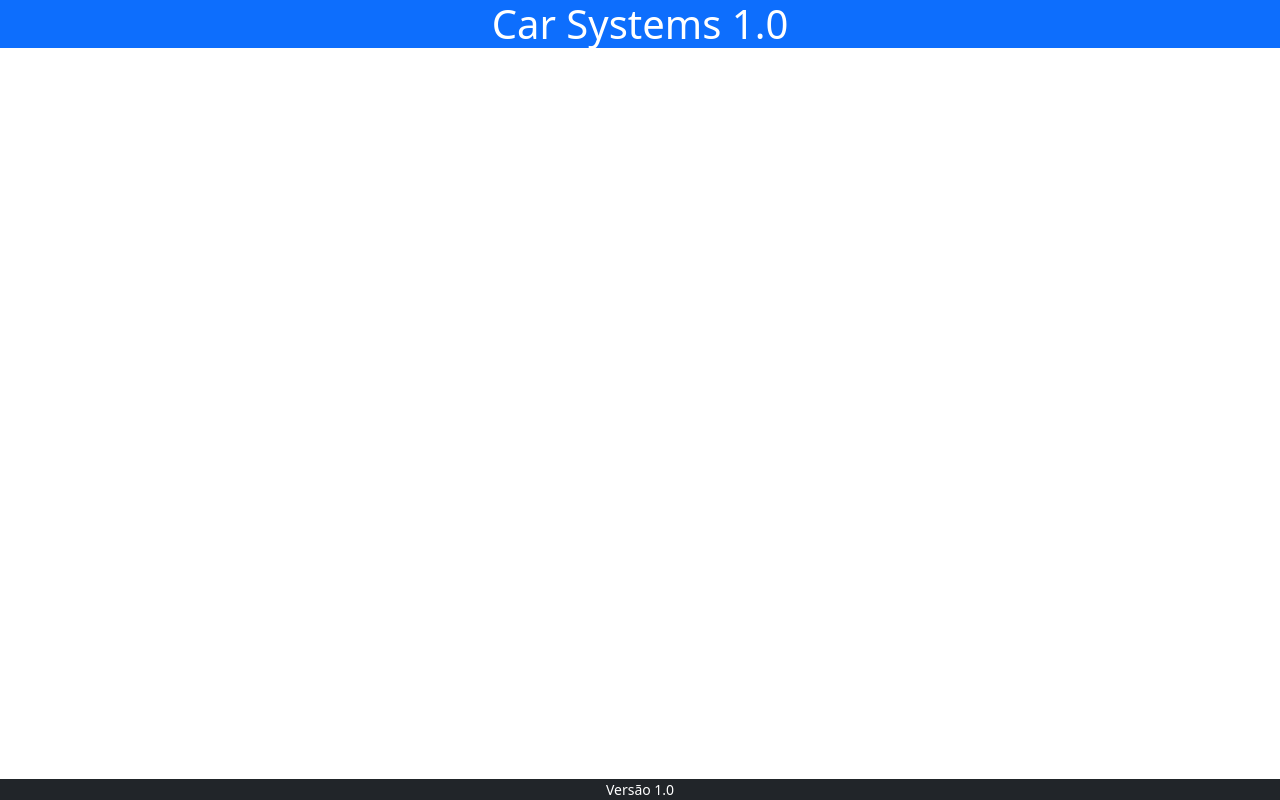
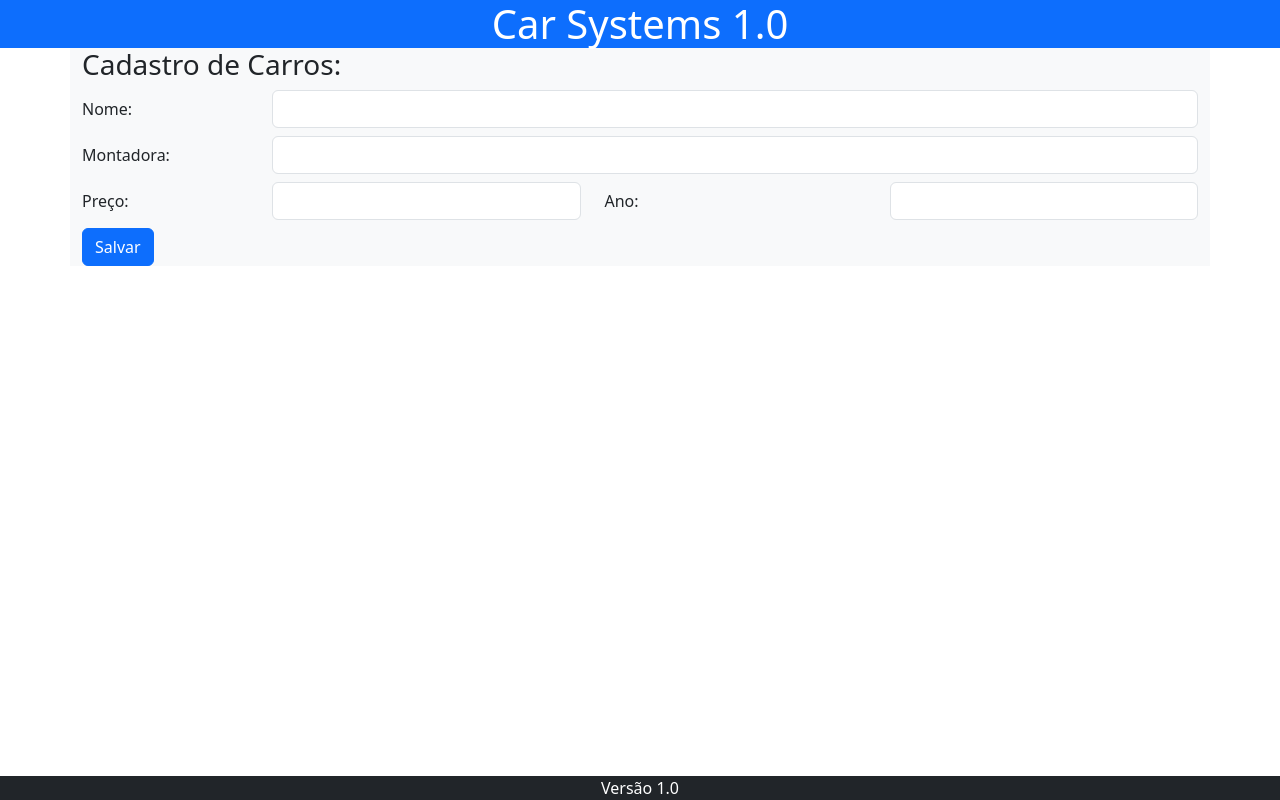
Before and after one commit to Ewwnder/BootCampDevJr-ProjectCars, an Angular app: page / in a window 1280 px wide. Built offline with nearby package versions, Linux system fonts and the light colour scheme.

Commit message:
closes #3 - Create Registration Table

```diff
--- a/src/app/app.component.html
+++ b/src/app/app.component.html
@@ -1,2 +1,3 @@
 <app-header></app-header>
+<app-car></app-car>
 <app-footer></app-footer>
--- a/src/app/app.module.ts
+++ b/src/app/app.module.ts
@@ -8,6 +8,7 @@ import { HeaderComponent } from './components/header/header.component';
 import { FooterComponent } from './components/footer/footer.component';
 import { CarComponent } from './components/car/car.component';
 import { CarsComponent } from './components/cars/cars.component';
+import { FormsModule } from '@angular/forms';
 
 @NgModule({
   declarations: [
@@ -20,7 +21,8 @@ import { CarsComponent } from './components/cars/cars.component';
   imports: [
     BrowserModule,
     AppRoutingModule,
-    NgbModule
+    NgbModule,
+    FormsModule
   ],
   providers: [],
   bootstrap: [AppComponent]
--- a/src/app/components/car/car.component.html
+++ b/src/app/components/car/car.component.html
@@ -1 +1,46 @@
-<p>car works!</p>
+<div class="container bg-light">
+    <h3>Cadastro de Carros:</h3>
+
+    <form #formCar = "ngForm">
+
+      <div class="row mb-2">
+        <div class="col-2">
+          <label for="name" class="col-form-label">Nome:</label>
+        </div>
+        <div class="col">
+          <input type="text" class="form-control" id="name" name="name" required>
+        </div>
+      </div>
+
+      <div class="row mb-2">
+        <div class="col-2">
+          <label for="automaker" class="col-form-label">Montadora:</label>
+        </div>
+        <div class="col">
+          <input type="text" class="form-control" id="automaker" name="automaker" required>
+        </div>
+      </div>
+
+      <div class="row mb-2">
+        <div class="col-2">
+          <label for="price" class="col-form-label">Preço:</label>
+        </div>
+        <div class="col">
+          <input type="text" class="form-control" id="price" name="price" required>
+        </div>
+
+        <div class="col-3">
+          <label for="year" class="col-form-label">Ano:</label>
+        </div>
+        <div class="col">
+          <input type="text" class="form-control" id="year" name="year" required>
+        </div>
+      </div>
+
+      <div class="row">
+        <div>
+          <button class="btn btn-primary"  [disabled]="formCar.invalid">Salvar</button>
+        </div>
+      </div>
+    </form>
+  </div>
--- a/src/app/components/car/car.component.ts
+++ b/src/app/components/car/car.component.ts
@@ -1,4 +1,4 @@
-import { Component } from '@angular/core';
+import { Component, Input } from '@angular/core';
 
 @Component({
   selector: 'app-car',
--- a/src/app/components/footer/footer.component.html
+++ b/src/app/components/footer/footer.component.html
@@ -1,3 +1,3 @@
-<footer class="text-center bg-dark text-white fixed-bottom small">
+<footer class="text-center bg-dark text-white fixed-bottom">
     Versão 1.0
-  </footer>
+</footer>
```
Also changed, not shown: src/app/components/cars/cars.component.ts (line endings or trailing spaces).
